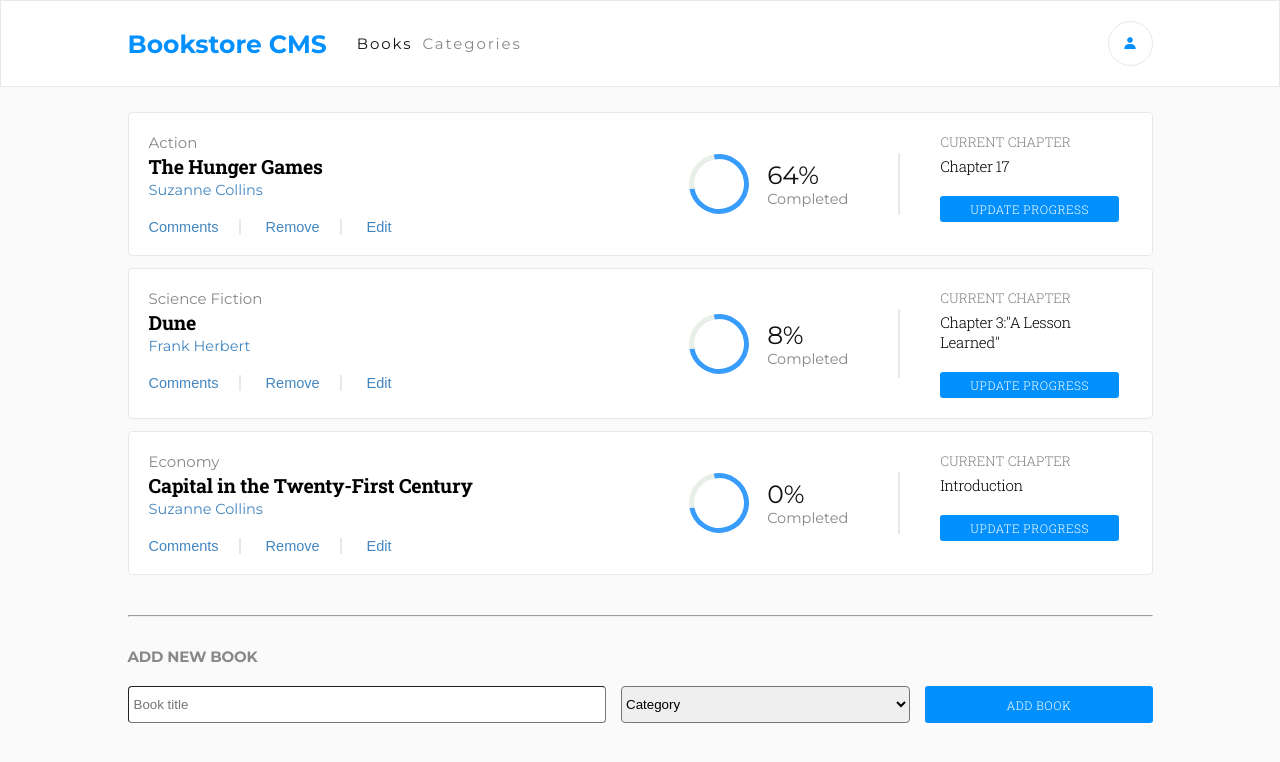
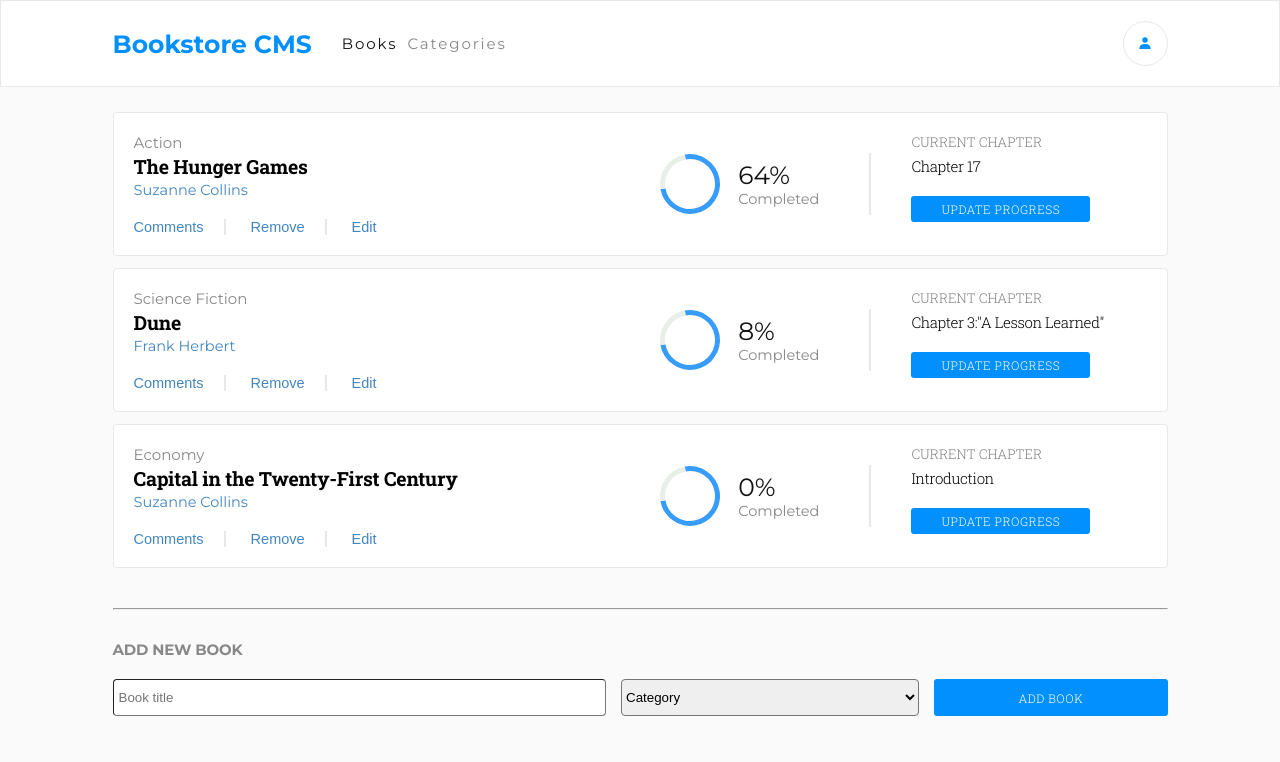
Before and after one commit to olawale-o/react-bookstore, a React (Create React App) app: page / in a window 1280 px wide. Shown: the top 762 px of the page. Built offline with nearby package versions, Linux system fonts and the light colour scheme; no server answers.

Commit message:
Update screenshot.png

```diff
--- a/src/components/Books.css
+++ b/src/components/Books.css
@@ -1,5 +1,5 @@
 .books-container {
-  width: 102.5rem;
+  width: 105.5rem;
   margin: 0 auto;
 }
 
--- a/src/components/Header.css
+++ b/src/components/Header.css
@@ -5,7 +5,7 @@
 }
 
 .nav {
-  width: 102.5rem;
+  width: 105.5rem;
   margin: 0 auto;
   padding: 2rem 0;
   display: flex;
--- a/src/components/SingleBook.css
+++ b/src/components/SingleBook.css
@@ -21,12 +21,12 @@
 }
 
 .book-panel__summary {
-  width: 55%;
+  width: 52%;
 }
 
 .book-stats {
   display: flex;
-  width: 45%;
+  width: 48%;
 }
 
 .book-stats__progress {
@@ -110,6 +110,7 @@
 
 .book-chapter {
   text-align: left;
+  flex: 2;
 }
 
 .book-chapter__current {
```
Also changed, not shown: src/assets/screenshot.png.
